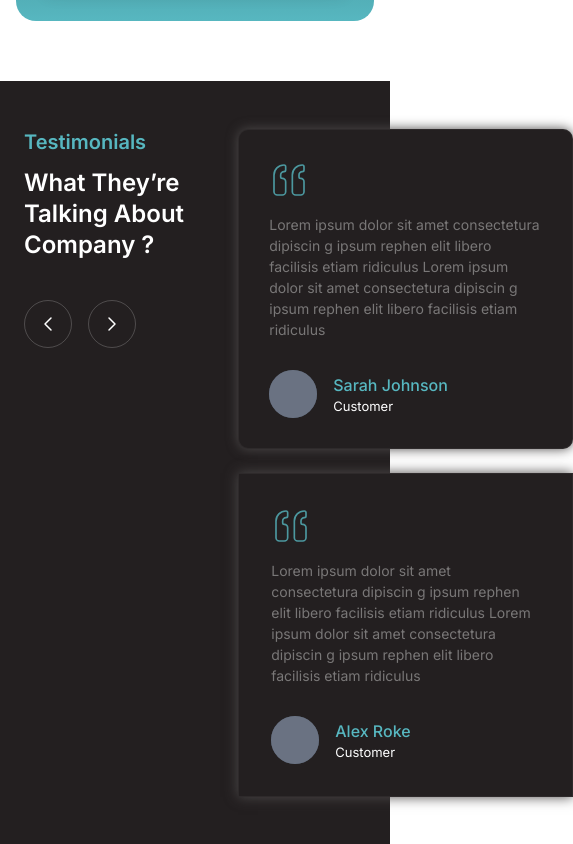
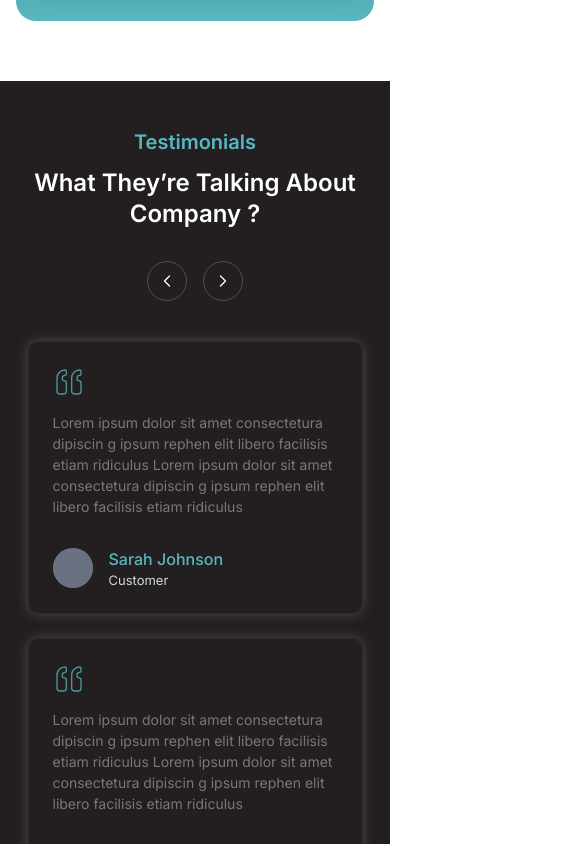
Before and after one commit to sreejith97/ideal-home-ui, a Next.js app: page / in a window 390 px wide. Shown: the part 9436-10280 px from the top of the page, 573 px wide, since content can reach past the window. Built offline with nearby package versions, Linux system fonts and the light colour scheme.

Commit message:
styling: fix responsiveness in the Testimonial section

```diff
--- a/src/components/layout/Testimonials.tsx
+++ b/src/components/layout/Testimonials.tsx
@@ -2,36 +2,41 @@ import { ChevronLeft, ChevronRight, Quote } from "lucide-react";
 
 const Testimonials = () => {
   return (
-    <section className="bg-white ">
-      <div className="mx-auto   bg-[#231F20] px-6 py-12 sm:px-8 sm:py-16 lg:px-[60px] lg:py-[80px] text-white">
-        <div className="flex flex-row items-start justify-center gap-12 lg:gap-8 items-center max-w-[1200px] mx-auto ">
-          <div className="flex flex-col justify-center lg:col-span-4 gap-8">
+    <section className="bg-white">
+      <div className="mx-auto bg-[#231F20] px-6 py-12 sm:px-8 sm:py-16 lg:px-[60px] lg:py-[80px] text-white">
+        <div className="flex flex-col lg:flex-row items-center lg:items-start justify-center gap-10 lg:gap-8 max-w-[1200px] mx-auto">
+          <div className="flex flex-col justify-center lg:col-span-4 gap-6 lg:gap-8 w-full lg:w-auto text-center lg:text-left items-center lg:items-start">
             <div className="flex flex-col gap-3 max-w-[436px] w-full">
               <h4 className="text-primary font-inter font-semibold text-[20px] sm:text-[22px] md:text-[24px] lg:text-[24px] leading-[130%] align-middle">
                 Testimonials
               </h4>
-              <h2 className="font-inter  font-semibold text-[24px] sm:text-[28px] md:text-[32px] lg:text-[32px] leading-[130%] align-middle">
+              <h2 className="font-inter font-semibold text-[24px] sm:text-[28px] md:text-[32px] lg:text-[32px] leading-[130%] align-middle">
                 What They’re Talking About Company ?
               </h2>
             </div>
 
             <div className="flex items-center gap-4 mt-2">
-              <button className="flex h-12 w-12 items-center justify-center rounded-full border border-white/20 text-white transition-all hover:bg-white/10 hover:border-white">
-                <ChevronLeft size={24} strokeWidth={1.5} />
+              <button className="flex h-10 w-10 lg:h-12 lg:w-12 items-center justify-center rounded-full border border-white/20 text-white transition-all hover:bg-white/10 hover:border-white">
+                <ChevronLeft
+                  className="w-5 h-5 lg:w-6 lg:h-6"
+                  strokeWidth={1.5}
+                />
               </button>
-              <button className="flex h-12 w-12 items-center justify-center rounded-full border border-white/20 text-white transition-all hover:bg-white/10 hover:border-white">
-                <ChevronRight size={24} strokeWidth={1.5} />
+              <button className="flex h-10 w-10 lg:h-12 lg:w-12 items-center justify-center rounded-full border border-white/20 text-white transition-all hover:bg-white/10 hover:border-white">
+                <ChevronRight
+                  className="w-5 h-5 lg:w-6 lg:h-6"
+                  strokeWidth={1.5}
+                />
               </button>
             </div>
           </div>
 
-          <div className="lg:col-span-8 grid grid-cols-1 md:grid-cols-2 gap-6">
-            <div className="flex flex-col gap-y-3.5 rounded-[10px] bg-secondary border border-white/5 p-[30px] shadow-lg w-[335px] card-shadow">
+          <div className="lg:col-span-8 grid grid-cols-1 md:grid-cols-2 gap-6 w-full lg:w-auto place-items-center lg:place-items-start">
+            <div className="flex flex-col gap-y-3.5 rounded-[10px] bg-secondary border border-white/5 p-6 lg:p-[30px] shadow-lg w-full max-w-[335px] lg:w-[335px] card-shadow">
               <div className="text-primary">
                 <Quote
-                  size={40}
+                  className="w-[32px] h-[32px] lg:w-[40px] lg:h-[40px] rotate-180 opacity-80"
                   strokeWidth={1}
-                  className="rotate-180 opacity-80"
                 />
               </div>
 
@@ -43,26 +48,25 @@ const Testimonials = () => {
               </p>
 
               <div className="flex items-center gap-4 mt-4">
-                <div className="relative h-12 w-12 overflow-hidden rounded-full bg-gray-600 flex-shrink-0">
+                <div className="relative h-10 w-10 lg:h-12 lg:w-12 overflow-hidden rounded-full bg-gray-600 flex-shrink-0">
                   <div className="absolute inset-0 bg-gray-500"></div>
                 </div>
-                <div className="flex flex-col">
+                <div className="flex flex-col text-left">
                   <span className="text-primary font-inter font-medium text-[16px] sm:text-[17px] md:text-[18px] lg:text-[18px] leading-[150%] tracking-normal align-middle">
                     Sarah Johnson
                   </span>
-                  <span className="font-inter font-normal text-[13px] sm:text-[14px] md:text-[14px] lg:text-[14px] leading-[140%] tracking-normal align-middletext-gray-300 text-sm">
+                  <span className="font-inter font-normal text-[13px] sm:text-[14px] md:text-[14px] lg:text-[14px] leading-[140%] tracking-normal align-middle text-gray-300">
                     Customer
                   </span>
                 </div>
               </div>
             </div>
 
-            <div className="flex flex-col gap-y-3.5 rounrounded-[10px] bg-secondary border border-white/5 p-8 shadow-lg w-[335px] card-shadow">
+            <div className="flex flex-col gap-y-3.5 rounded-[10px] bg-secondary border border-white/5 p-6 lg:p-8 shadow-lg w-full max-w-[335px] lg:w-[335px] card-shadow">
               <div className="text-primary">
                 <Quote
-                  size={40}
+                  className="w-[32px] h-[32px] lg:w-[40px] lg:h-[40px] rotate-180 opacity-80"
                   strokeWidth={1}
-                  className="rotate-180 opacity-80"
                 />
               </div>
 
@@ -74,14 +78,14 @@ const Testimonials = () => {
               </p>
 
               <div className="flex items-center gap-4 mt-4">
-                <div className="relative h-12 w-12 overflow-hidden rounded-full bg-gray-600 flex-shrink-0">
+                <div className="relative h-10 w-10 lg:h-12 lg:w-12 overflow-hidden rounded-full bg-gray-600 flex-shrink-0">
                   <div className="absolute inset-0 bg-gray-500"></div>
                 </div>
-                <div className="flex flex-col">
+                <div className="flex flex-col text-left">
                   <span className="text-primary font-inter font-medium text-[16px] sm:text-[17px] md:text-[18px] lg:text-[18px] leading-[150%] tracking-normal align-middle">
                     Alex Roke
                   </span>
-                  <span className="font-inter font-normal text-[13px] sm:text-[14px] md:text-[14px] lg:text-[14px] leading-[140%] tracking-normal align-middle">
+                  <span className="font-inter font-normal text-[13px] sm:text-[14px] md:text-[14px] lg:text-[14px] leading-[140%] tracking-normal align-middle text-gray-300">
                     Customer
                   </span>
                 </div>
```
